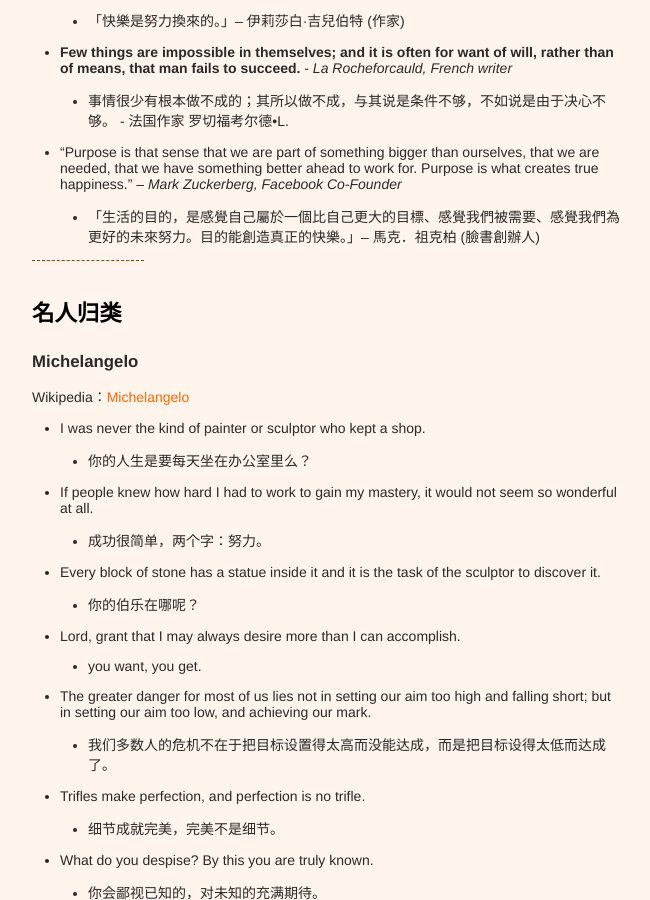
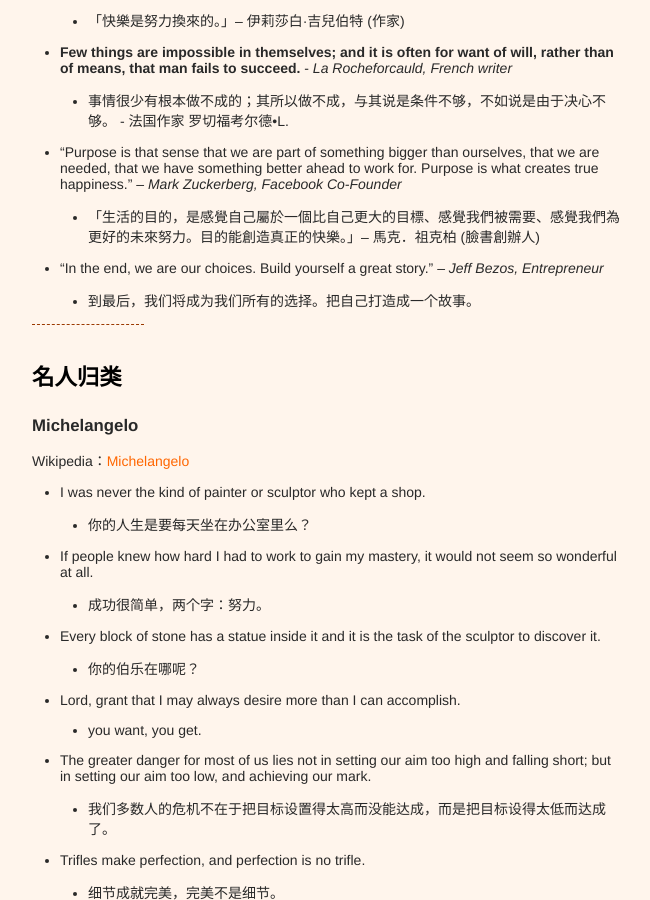
Before and after one commit to xianyuxmu/xianyuxmu.github.io, a Jekyll site: the page built from _posts/2017-06-17-chicken-soup.md, in a window 1280 px wide and 900 px high, scrolled down 2539 px. Shown: the whole window, without its empty margins (314-964 px from the left). Built offline with Jekyll 4.4.1, drawn with Linux system fonts in a browser that asks for light colours; comment, search, counter and statistics services are not loaded.

Commit message:
Chicken Soup of 30 Aug. 2017

```diff
--- a/_posts/2017-06-17-chicken-soup.md
+++ b/_posts/2017-06-17-chicken-soup.md
@@ -75,6 +75,8 @@
 	- 事情很少有根本做不成的；其所以做不成，与其说是条件不够，不如说是由于决心不够。 - 法国作家 罗切福考尔德•L.
 - “Purpose is that sense that we are part of something bigger than ourselves, that we are needed, that we have something better ahead to work for. Purpose is what creates true happiness.” *– Mark Zuckerberg, Facebook Co-Founder*
 	- 「生活的目的，是感覺自己屬於一個比自己更大的目標、感覺我們被需要、感覺我們為更好的未來努力。目的能創造真正的快樂。」– 馬克．祖克柏 (臉書創辦人)
+- “In the end, we are our choices. Build yourself a great story.” *– Jeff Bezos, Entrepreneur*
+	- 到最后，我们将成为我们所有的选择。把自己打造成一个故事。
 
 
 
```
